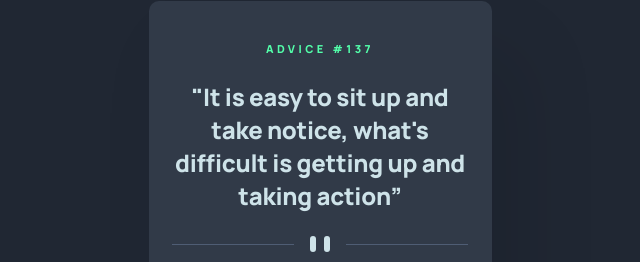
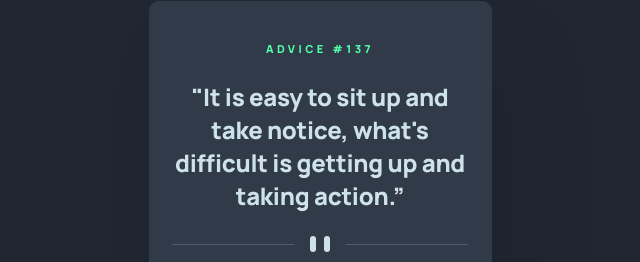
Before and after one commit to ZurabSutidze/Random_Advice, a plain HTML site: page index.html in a window 1280 px wide. Shown: the part 119-381 px from the top of the page, 320-960 px from the left. Drawn offline with Linux system fonts and the light colour scheme.

Commit message:
Update index.html

```diff
--- a/index.html
+++ b/index.html
@@ -12,7 +12,7 @@
     <div class="Mainbox">
           <div class="Texts">
               <p class="Advice">ADVICE #<span>137</span></p>
-              <p class="Inputtext">"<span>It is easy to sit up and take notice, what's difficult is getting up and taking action</span>”</p>
+              <p class="Inputtext">"<span>It is easy to sit up and take notice, what's difficult is getting up and taking action.</span>”</p>
           </div>
 
           <div class="LinesandPause">
```
